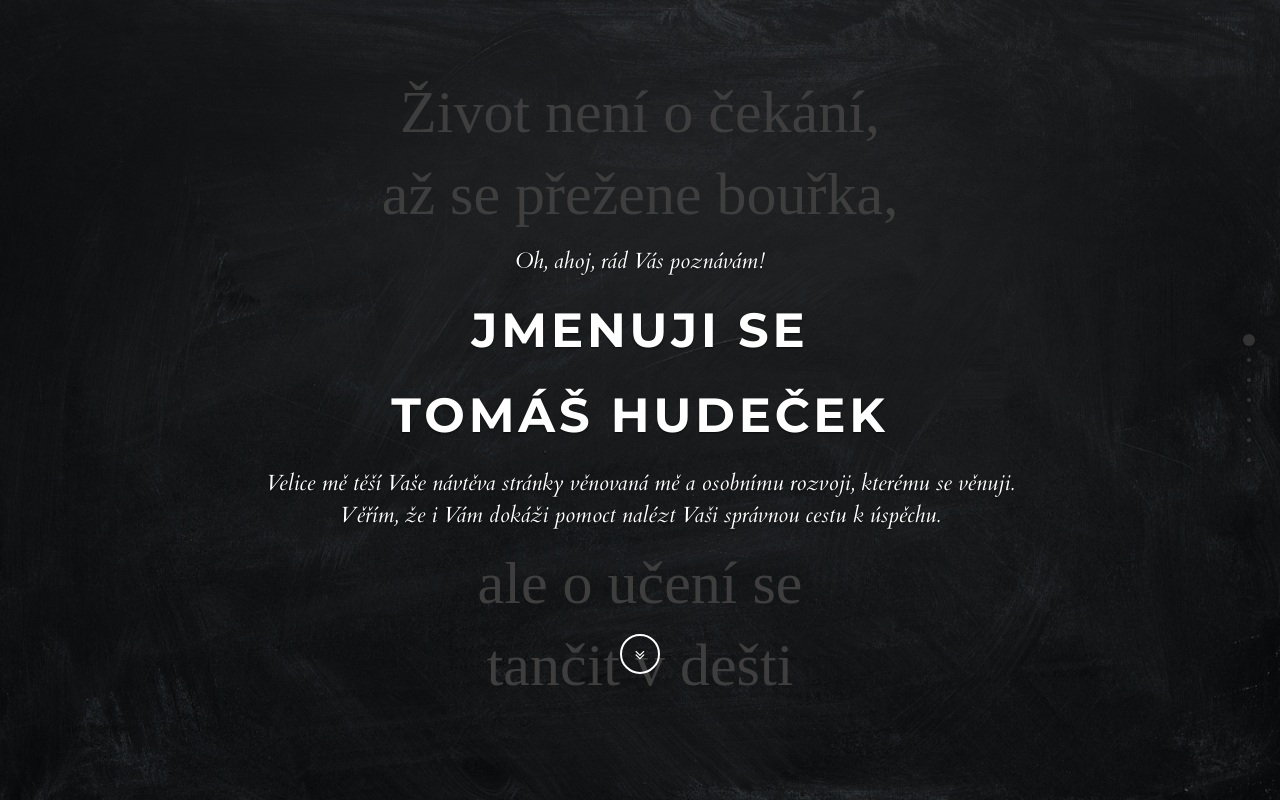
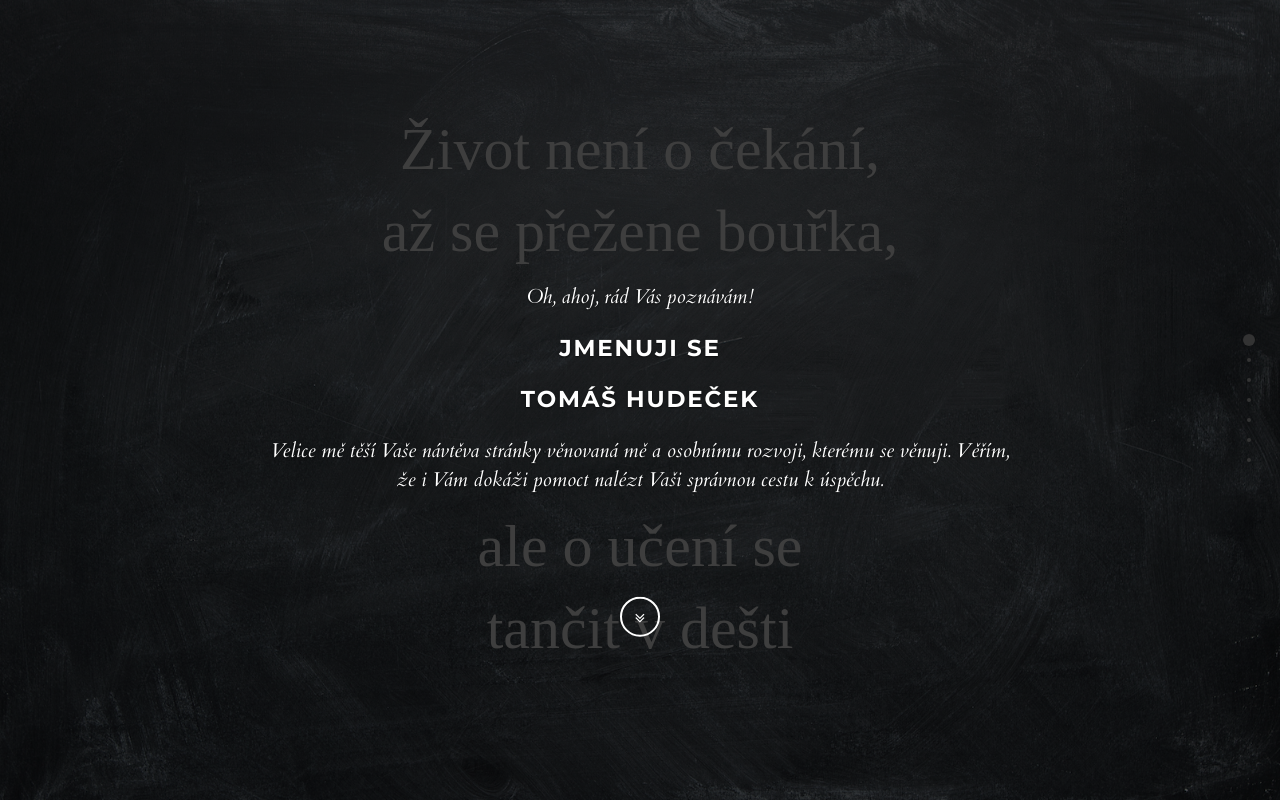
Before and after one commit to SamotCZE/django_myportfolio, a Django app: page / in a window 1280 px wide. Run offline with Django 3.2, Linux system fonts and the light colour scheme; some libraries are stand-ins or nearby versions; some web fonts are replaced.

Commit message:
responsive intro page for small laptops

```diff
--- a/mysite/static/css/custom.css
+++ b/mysite/static/css/custom.css
@@ -244,9 +244,15 @@ and (orientation : portrait) {
 /* Desktops and laptops ----------- */
 @media only screen
 and (min-width : 1224px) {
-  div .sketch {
+	div .sketch {
 	  font-size: 60px;
-  }
+	}
+	#intro .intro-text {
+		font-size: 20px;
+	}
+	#intro h1 {
+		font-size: 23px;
+	}
 }
 
 /* Large screens ----------- */
```
